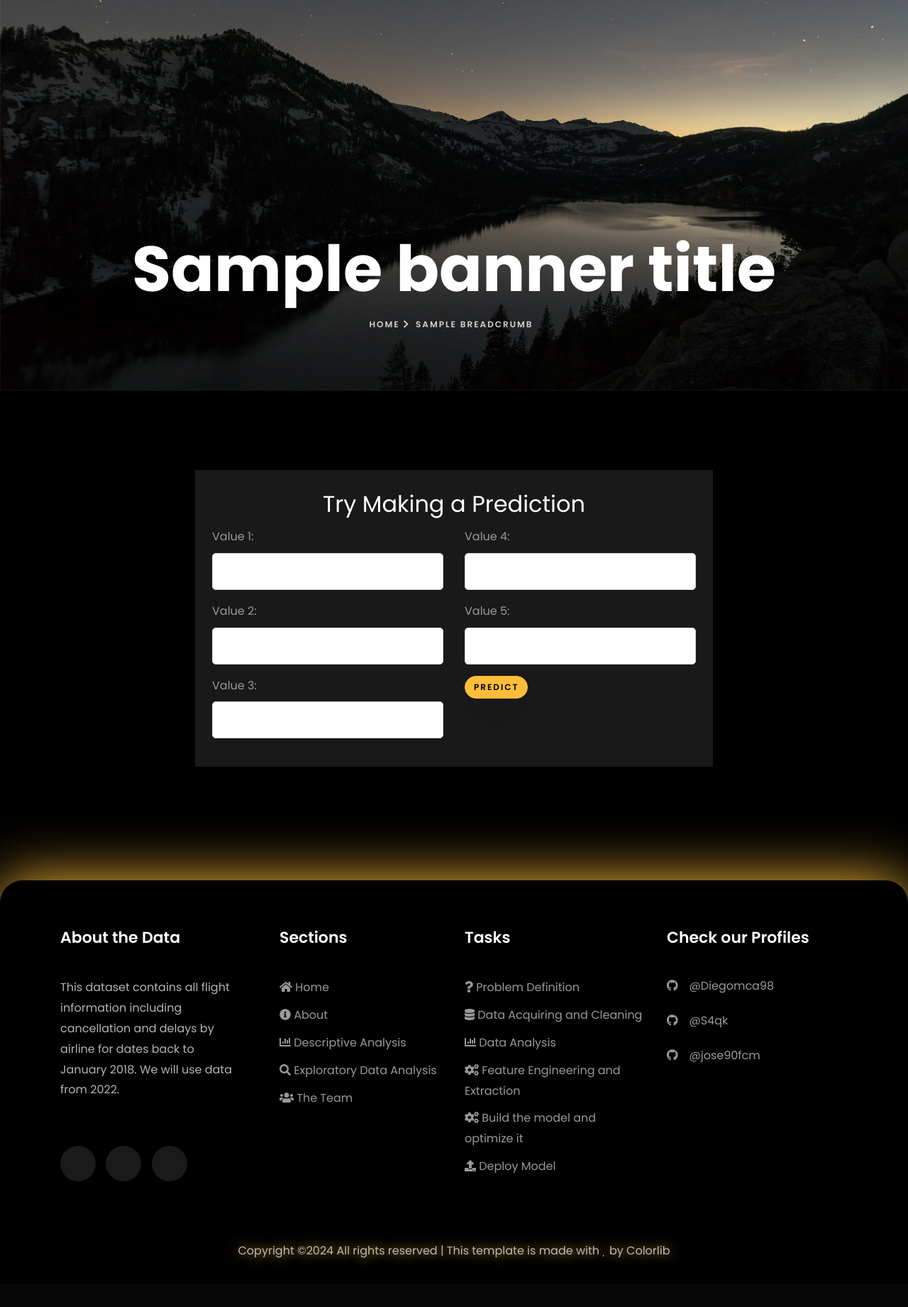
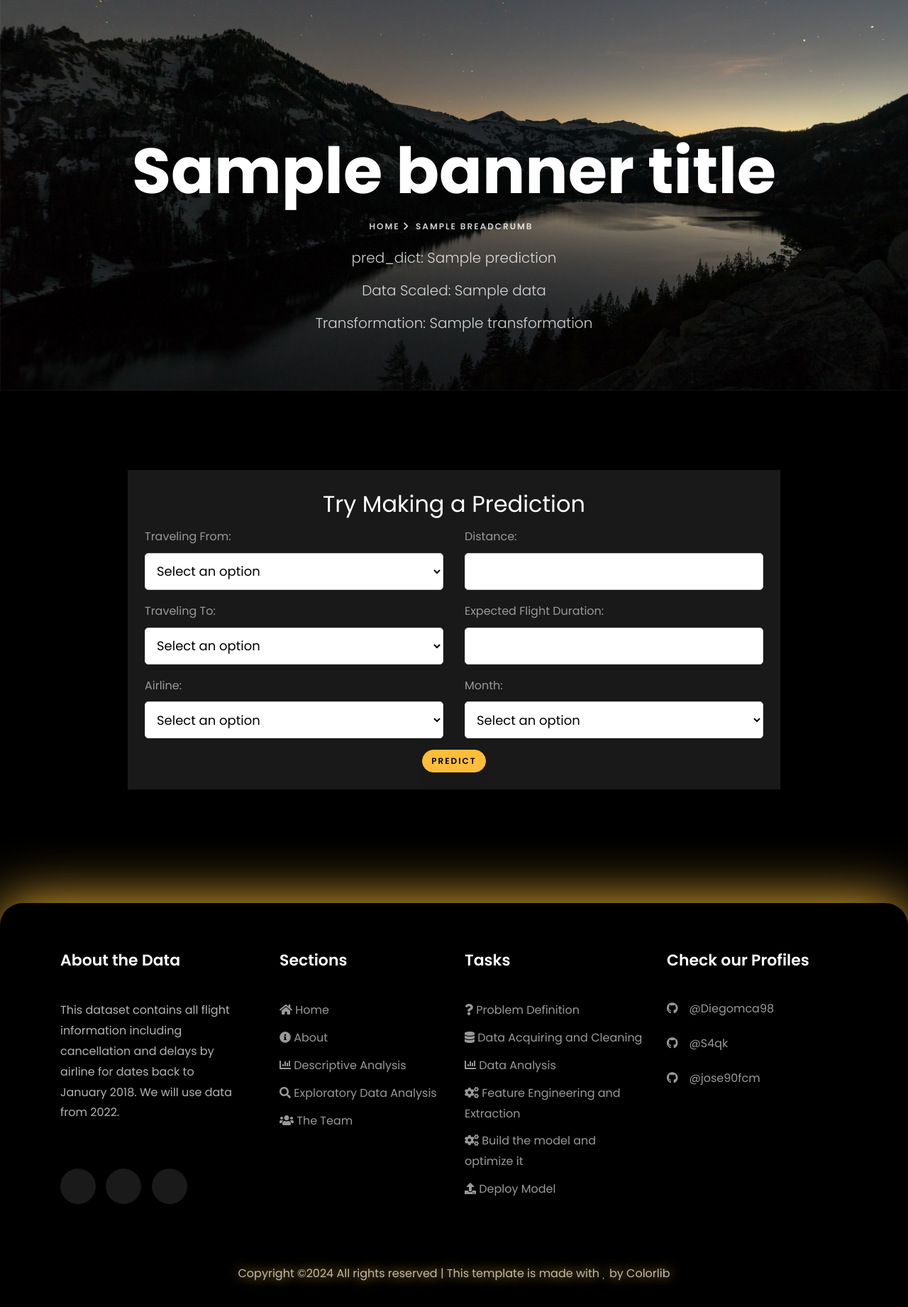
Before and after one commit to Diegomca98/final-project, a Flask app: template src/templates/model.html in a window 1280 px wide. Shown: the part 250-2091 px from the top of the page at 71% size. Before the commit the page ends 2024 px from the top, so only its background shows below. Run offline with Flask 2, Linux system fonts and the light colour scheme; the template is opened without the code that fills it: most values are stand-ins (such as "Sample title", 1, 10 or a date in 2020); parts of the project's set-up code (start-up, migrations or seed data) failed here and were passed over; some libraries are stand-ins or nearby versions; some web fonts are replaced.

Commit message:
Deployed Model

```diff
--- a/src/app.py
+++ b/src/app.py
@@ -2,24 +2,24 @@ from flask import Flask, render_template, request
 import pandas as pd
 import numpy as np
 import os
+from sklearn.preprocessing import RobustScaler, MinMaxScaler
 from pickle import load
 
 app = Flask(__name__)
 
 # For model_deploy view
-"""
+
 model = load(
     open(
-        '<model_route>/model_name.sav',
+        '../models/svc_model-C-1_gamma-001_kernel-rbf_max-iter-500_rand-state-42.sav',
         'rb'
     )
 )
-class_dict = {
-    '0': 'Early',
-    '1': 'On-Time',
-    '2': 'Late',
-}
-"""
+
+# Airports is going to be used for OriginCity and airport id(Origin and Destination)
+airports = pd.read_csv('../data/webapp/airports.csv')
+airlines = pd.read_csv('../data/webapp/airlines_prediction.csv')
+scale_for_model = pd.read_csv('../data/webapp/scale_for_model.csv')
 
 # For model_deploy view
 
@@ -72,26 +72,30 @@ def eda_data():
 
 @app.route('/model', methods=['GET', 'POST'])
 def model_deploy():
+    selected_columns = [
+        'OriginAirportID',
+        'DestAirportID',
+        'Airline',
+        'OriginCityName',
+        'Distance',
+        'AirTime',
+        'Month'
+    ]
 
-    """
-    val1 = float(request.form['val1'])
-    val2 = float(request.form['val2'])
-    val3 = float(request.form['val3'])
-    val4 = float(request.form['val4'])
-    val5 = float(request.form['val5'])
-
-    data = [
-        [
-            val1,
-            val2,
-            val3,
-            val4,
-            val5
-        ]
-    ]
-    prediction = str(model.predict(data)[0])
-    pred_class = class_dict[prediction]
-    """
+    months_of_year = {
+        '1': 'January',
+        '2': 'February',
+        '3': 'March',
+        '4': 'April',
+        '5': 'May',
+        '6': 'June',
+        '7': 'July',
+        '8': 'August',
+        '9': 'September',
+        '10': 'October',
+        '11': 'November',
+        '12': 'December',
+    }
 
     return render_template(
         'model.html',
@@ -99,5 +103,90 @@ def model_deploy():
         visuals = os.listdir('./static/graphs'),
         banner_title = 'Try Out Our Model',
         breadcrumb = 'MODEL',
-        view_name = 'model_deploy'
+        view_name = 'model_deploy',
+        columns = selected_columns,
+        months = months_of_year,
+        airports_cities = airports,
+        airlines = airlines,
     )
+
+@app.route('/predict', methods=['POST'])
+def predict():
+    class_dict = {
+        '0': 'Early',
+        '1': 'On-Time',
+        '2': 'Late',
+    }
+    mins_dict = {
+        'OriginAirportID': 0,
+        'DestAirportID': 0,
+        'Airline': 0,
+        'OriginCityName': 0,
+        'Distance': 31.0,
+        'AirTime': 8.0,
+        'Month': 1,
+    }
+
+    max_dict = {
+        'OriginAirportID': 373,
+        'DestAirportID': 373,
+        'Airline': 20,
+        'OriginCityName': 367,
+        'Distance': 5095.0,
+        'AirTime': 673.0,
+        'Month': 7
+    }
+
+    max_series = pd.Series(max_dict)
+    min_series = pd.Series(mins_dict)
+
+    origin_airport_ID = int(request.form['origin_airport_ID'])
+    dest_airport_ID = int(request.form['dest_airport_ID'])
+    airline = request.form['airline']
+    origin_city_name = airports[airports['AirportID'] == origin_airport_ID]['CityID'].iloc[0]
+    #origin_city_name = request.form['origin_airport_ID']
+    distance = float(request.form['distance'])
+    air_time = float(request.form['f_duration'])
+    month = float(request.form['month'])
+
+    pred_dict = {
+        'OriginAirportID': origin_airport_ID,
+        'DestAirportID': int(dest_airport_ID),
+        'Airline': int(airline),
+        'OriginCityName': origin_city_name,
+        'Distance': distance,
+        'AirTime': air_time,
+        'Month': int(month)
+    }
+
+    # Apply scaling
+    df = pd.DataFrame([pred_dict])
+    scaled_data = (df - min_series)/(max_series - min_series)
+
+
+    dict_for_pred = {
+        'OriginAirportID': int(scaled_data.iloc[0]['OriginAirportID']),
+        'DestAirportID': int(scaled_data.iloc[0]['DestAirportID']),
+        'Airline': int(scaled_data.iloc[0]['Airline']),
+        'OriginCityName': int(scaled_data.iloc[0]['OriginCityName']),
+        'Distance': scaled_data.iloc[0]['Distance'],
+        'AirTime': scaled_data.iloc[0]['AirTime'],
+        'Month': int(scaled_data.iloc[0]['OriginAirportID'])
+    }
+
+    data_scaled = pd.DataFrame([dict_for_pred])
+
+    # Make prediction using the model
+    prediction = str(int(model.predict(data_scaled)))
+
+    #Perform model prediction with the selected AirportID
+    return render_template(
+        'prediction.html',
+        transformation = df,
+        prediction = pred_dict,
+        data = data_scaled,
+        banner_title = f"Most likely you're going to arrive {class_dict[prediction]}",
+        breadcrumb = 'MODEL',
+        view_name = 'model_deploy',
+        pred = True
+    )
--- a/src/templates/layout.html
+++ b/src/templates/layout.html
@@ -23,6 +23,8 @@
     <link rel="stylesheet" href="{{ url_for('static', filename='css/styles.css') }}">
     <link rel="stylesheet" href="{{ url_for('static', filename='css/all.min.css') }}">
     <link rel="stylesheet" href="https://cdnjs.cloudflare.com/ajax/libs/magnific-popup.js/1.1.0/magnific-popup.min.css">
+    <!-- Include Select2 CSS -->
+    <link href="https://cdnjs.cloudflare.com/ajax/libs/select2/4.1.0/css/select2.min.css" rel="stylesheet" />
 
     <link rel="icon" type="image/x-icon" href="{{ url_for('static', filename='images/favicon.ico') }}">
 
@@ -45,6 +47,8 @@
   <script src="{{ url_for('static', filename = 'js/scrollax.min.js') }}"></script>
 
   <script src="{{ url_for('static', filename = 'js/main.js') }}"></script>
+  <!-- Include Select2 JS -->
+  <script src="https://cdnjs.cloudflare.com/ajax/libs/select2/4.1.0/js/select2.min.js"></script>
 
   <!-- Add the Magnific Popup initialization script -->
   <script>
@@ -57,5 +61,12 @@
       });
     });
   </script>
+
+  <!--<script>
+    $(document).ready(function() {
+        // Initialize Select2 for the dropdown select element
+        $('#airline').select2();
+    });-->
+  </script>
 </body>
 </html>
--- a/src/templates/model.html
+++ b/src/templates/model.html
@@ -14,43 +14,64 @@
     <section class="ftco-section">
       <div class="container">
           <div class="row mb-5 hyp-eda-data">
-            <!--<div class="col-lg-4 visuals ftco-animate d-flex align-items-stretch">
-                <div class='container container-visual model-image'>
-                    <a href="{{ url_for('static', filename='images/bg_1.png') }}" class="zoomable">
-                        <img class="data-visual img-fluid" src="{{ url_for('static', filename='images/bg_1.png') }}" alt="{{visuals[0]}}">
-                    </a>
-                </div>
-            </div>-->
-            <div class="col"></div>
-            <div class="col-lg-8 ftco-animate">
+              <div class="col-md-1"></div>
+              <div class="col-md-10 ftco-animate">
                   <div class="hyp-data p-4 bg-dark">
                       <div class="form-wrapper">
                           <h2 class="model-form text-center">Try Making a Prediction</h2>
-                        <form action="{{ url_for('model_deploy') }}" method="post" class="w-100">
+                          <form action="{{ url_for('predict') }}" method="post" class="w-100">
                               <div class="row">
-                                <div class="col-md-6">
+                                  <div class="col">
                                       <div class="form-group">
-                                        <label for="val1">Value 1:</label>
-                                        <input type="number" step="any" name="val1" id="val1" class="form-control" required>
+                                          <label for="origin_airport_ID">Traveling From:</label>
+                                          <select id="origin_airport_ID" name="origin_airport_ID" class="form-control">
+                                            <option value="">Select an option</option>
+                                            {% for airport in airports_cities.values %}
+                                              <option value="{{ airport[0] }}">{{ airport[1] }}</option>
+                                            {% endfor %}
+                                          </select>
                                       </div>
                                       <div class="form-group">
-                                        <label for="val2">Value 2:</label>
-                                        <input type="number" step="any" name="val2" id="val2" class="form-control" required>
+                                          <label for="dest_airport_ID">Traveling To:</label>
+                                          <select id="dest_airport_ID" name="dest_airport_ID" class="form-control">
+                                            <option value="">Select an option</option>
+                                            {% for airport in airports_cities.values %}
+                                              <option value="{{ airport[0] }}">{{ airport[1] }}</option>
+                                            {% endfor %}
+                                          </select>
                                       </div>
                                       <div class="form-group">
-                                        <label for="val3">Value 3:</label>
-                                        <input type="number" step="any" name="val3" id="val3" class="form-control" required>
+                                          <label for="airline">Airline:</label>
+                                          <select id="airline" name="airline" class="form-control">
+                                            <option value="">Select an option</option>
+                                            {% for airline in airlines.values %}
+                                                <option value="{{ airline[0] }}">{{ airline[1] }} ({{ airline[0] }}) </option>
+                                            {% endfor %}
+                                          </select>
                                       </div>
                                   </div>
-                                <div class="col-md-6">
+                                  <div class="col">
                                       <div class="form-group">
-                                        <label for="val4">Value 4:</label>
-                                        <input type="number" step="any" name="val4" id="val4" class="form-control" required>
+                                          <label for="distance">Distance:</label>
+                                          <input type="number" step="any" name="distance" id="val4" class="form-control" required>
                                       </div>
                                       <div class="form-group">
-                                        <label for="val5">Value 5:</label>
-                                        <input type="number" step="any" name="val5" id="val5" class="form-control" required>
+                                          <label for="air_time">Expected Flight Duration:</label>
+                                          <input type="number" step="any" name="f_duration" id="val5" class="form-control" required>
                                       </div>
+                                      <div class="form-group">
+                                          <label for="month">Month:</label>
+                                          <select name="month" class="form-control">
+                                            <option value="">Select an option</option>
+                                            {% for month in months %}
+                                              <option value="{{ month }}">{{ months[month] }}</option>
+                                            {% endfor %}
+                                          </select>
+                                      </div>
+                                  </div>
+                              </div>
+                              <div class="row">
+                                  <div class="col text-center">
                                       <button type="submit" class="btn btn-primary">Predict</button>
                                   </div>
                               </div>
@@ -58,47 +79,10 @@
                       </div>
                   </div>
               </div>
-            <div class="col"></div>
+              <div class="col-md-1"></div>
           </div>
       </div>
   </section>
-
-
-
-
-
-
-
-
-
-  <!--
-  <section class="ftco-section">
-    <div class="container">
-      {% for image in image_list %}
-      <div class="row mb-5 hyp-eda-data">
-        <div class="col-lg-4 visuals ftco-animate d-flex align-items-stretch">
-          <div class='container container-visual'>
-            <a href="{{ url_for('static', filename='graphs/' + image) }}" class="zoomable">
-              <img class="data-visual img-fluid" src="{{ url_for('static', filename='graphs/' + image) }}" alt="">
-            </a>
-          </div>
-        </div>
-        <div class="col-lg-8 ftco-animate">
-          <div class="hyp-data d-flex p-4 bg-dark">
-            <div class="row">
-              <h2 class="eda-title mb-3">Hypothesis Title</h2>
-              <p>
-                Hypothesis Data asdfasdfasdfasdfa asdfasdfasdfasdfasdfasdfasdfasdfasd asdfasdfasdfasdfasdfasdfasdfasdfasdfasdfasdfa asdfasdfasdfasdfas asdfasdfasdfasdfas asdfasdfasdfasdfasdfasdfasdfasdfasdfasdfasdfa asdfasdfasdfasdfasdfasdfasdfasdfasdfasdfasdfa asdfasdfasdfasdfas
-              </p>
-            </div>
-          </div>
-        </div>
-      </div>
-      {% endfor %}
-    </div>
-
-  </section>
-  -->
 
 
     {% block footer %}
--- a/src/templates/navbar-data.html
+++ b/src/templates/navbar-data.html
@@ -9,6 +9,9 @@
             <div class="collapse navbar-collapse" id="ftco-nav">
                 <ul class="navbar-nav nav ml-auto">
                     <li class="nav-item"><a href="{{ url_for('index') }}" class="nav-link"><span>Home</span></a></li>
+                    {% if pred %}
+                    <li class="nav-item"><a href="{{ url_for('model_deploy') }}" class="nav-link"><span>Model</span></a></li>
+                    {% endif %}
                 </ul>
             </div>
         </div>
--- a/src/templates/single-banner.html
+++ b/src/templates/single-banner.html
@@ -6,6 +6,9 @@
             <div class="col-md-12 ftco-animate pb-5 mb-3 text-center">
                 <h1 class="mb-3 bread">{{ banner_title }}</h1>
                 <p class="breadcrumbs"><span class="mr-2"><a href="{{ url_for('index') }}">Home <i class="fas fa-chevron-right"></i></a></span><span class="mr-2"><a href="{{ url_for(view_name) }}">{{ breadcrumb }} </a></span></p>
+                <p>pred_dict: {{ prediction }}</p>
+                <p>Data Scaled: {{ data }}</p>
+                <p>Transformation: {{ transformation }}</p>
             </div>
         </div>
     </div>
```
Also changed, not shown: src/templates/prediction.html (added, +19 -0 lines). Lines whose indentation alone changed are shown as unchanged.
